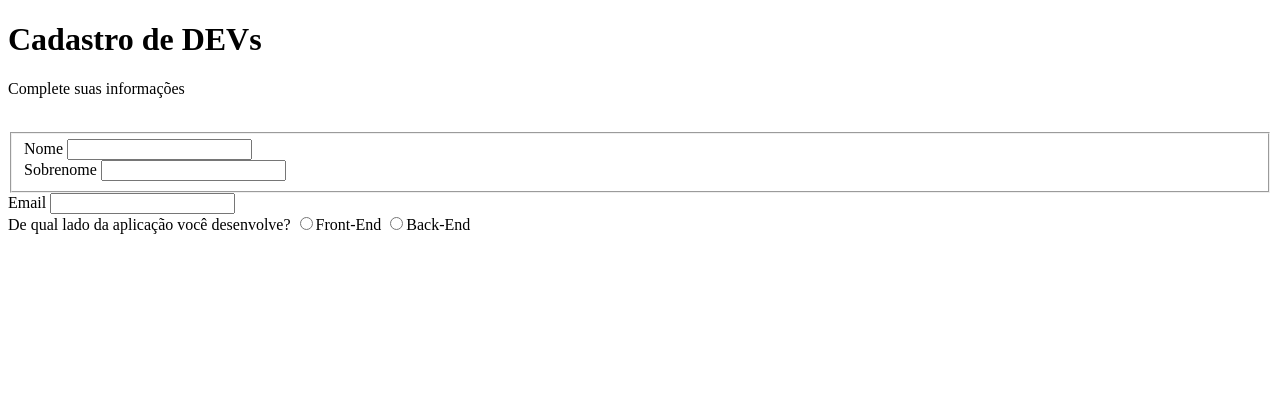
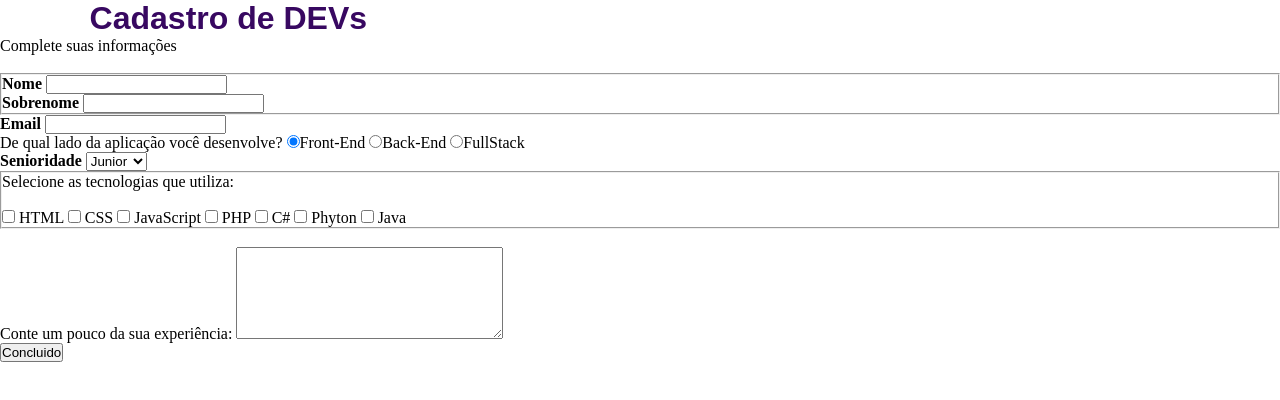
Before and after one commit to victorferreirape/formulario-html-css, a plain HTML site: page index.html in a window 1280 px wide. Drawn offline with Linux system fonts and the light colour scheme.

Commit message:
add o css
adicionei o css e alguns itens do formulário

```diff
--- a/index.html
+++ b/index.html
@@ -5,37 +5,76 @@
     <meta http-equiv="X-UA-Compatible" content="IE=edge">
     <meta name="viewport" content="width=device-width, initial-scale=1.0">
     <title>Formulário de Dev's</title>
+    <link rel="stylesheet" href="style.css">
 </head>
 <body>
-    <div>
-        <h1>Cadastro de DEVs</h1>
-        <p>Complete suas informações</p>
+    <div class="campo">
+        <h1 id="titulo">Cadastro de DEVs</h1>
+        <p id="subtitulo">Complete suas informações</p>
         <br>
     </div>
     <form>
-        <fieldset>
-            <div>
-                <label>Nome</label>
-                <input type="text" name="nome" id="nome">
+        <fieldset class="grupo">
+            <div class="campo">
+                <label for="nome"><strong>Nome</strong></label>
+                <input type="text" name="nome" id="nome" required>
             </div>
-            <div>
-                <label>Sobrenome</label>
-                <input type="text" name="sobrenome" id="sobrenome">
+            <div class="campo">
+                <label for="sobrenome"><strong>Sobrenome</strong></label>
+                <input type="text" name="sobrenome" id="sobrenome" required>
             </div>
         </fieldset>
-        <div>
-            <label>Email</label>
-            <input type="email" name="email" id="email">
+        <div class="campo">
+            <label for="email"><strong>Email</strong></label>
+            <input type="email" name="email" id="email" required>
         </div>
-        <div>
+        <div class="campo">
             <label>De qual lado da aplicação você desenvolve?</label>
             <label>
-                <input type="radio" name="devweb" value="frontend">Front-End
+                <input type="radio" name="devweb" value="frontend" checked >Front-End
             </label>
             <label>
                 <input type="radio" name="devweb" value="backend">Back-End
             </label>
+            <label>
+                <input type="radio" name="debweb" value="fullstack">FullStack
+            </label>
         </div>
+        <div class="campo">
+            <label for="senioridade"><strong>Senioridade</strong></label>
+            <select id="senioridade">
+                <option>Junior</option>
+                <option>Pleno</option>
+                <option>Senior</option>
+            </select>
+        </div>
+
+        <fieldset class="grupo">
+            <div class="campo">
+                <label>Selecione as tecnologias que utiliza:</label><br><br>
+                <input type="checkbox" id="tecnologia1" name="tecnologia1" value="HTML">
+                <label for="tecnologia1">HTML</label>
+                <input type="checkbox" id="tecnologia2" name="tecnologia2" value="CSS">
+                <label for="tecnologia2">CSS</label>
+                <input type="checkbox" id="tecnologia3" name="tecnologia3" value="JavaScript">
+                <label for="tecnologia3">JavaScript</label>
+                <input type="checkbox" id="tecnologia4" name="tecnologia4" value="PHP">
+                <label for="tecnologia4">PHP</label>
+                <input type="checkbox" id="tecnologia5" name="tecnologia5" value="C#">
+                <label for="tecnologia5">C#</label>
+                <input type="checkbox" id="tecnologia6" name="tecnologia6" value="Phyton">
+                <label for="tecnologia6">Phyton</label>
+                <input type="checkbox" id="tecnologia7" name="tecnologia7" value="Java">
+                <label for="tecnologia7">Java</label>
+            </div>
+        </fieldset>
+
+        <div class="campo">
+            <br>
+            <label>Conte um pouco da sua experiência:</label>
+            <textarea name="experiência" style="width: 20em;" id="experiência" rows="6"></textarea>
+        </div>
+        <button class="botao" type="submit">Concluido</button>
     </form>
 </body>
 </html>
--- a/style.css
+++ b/style.css
@@ -0,0 +1,14 @@
+@charset "UTF-8";
+
+*{
+    margin: 0;
+    padding: 0;
+    box-sizing: border-box;
+}
+
+
+#titulo{
+    font-family: sans-serif;
+    color: #380861;
+    margin-left: 7%;
+}
```
